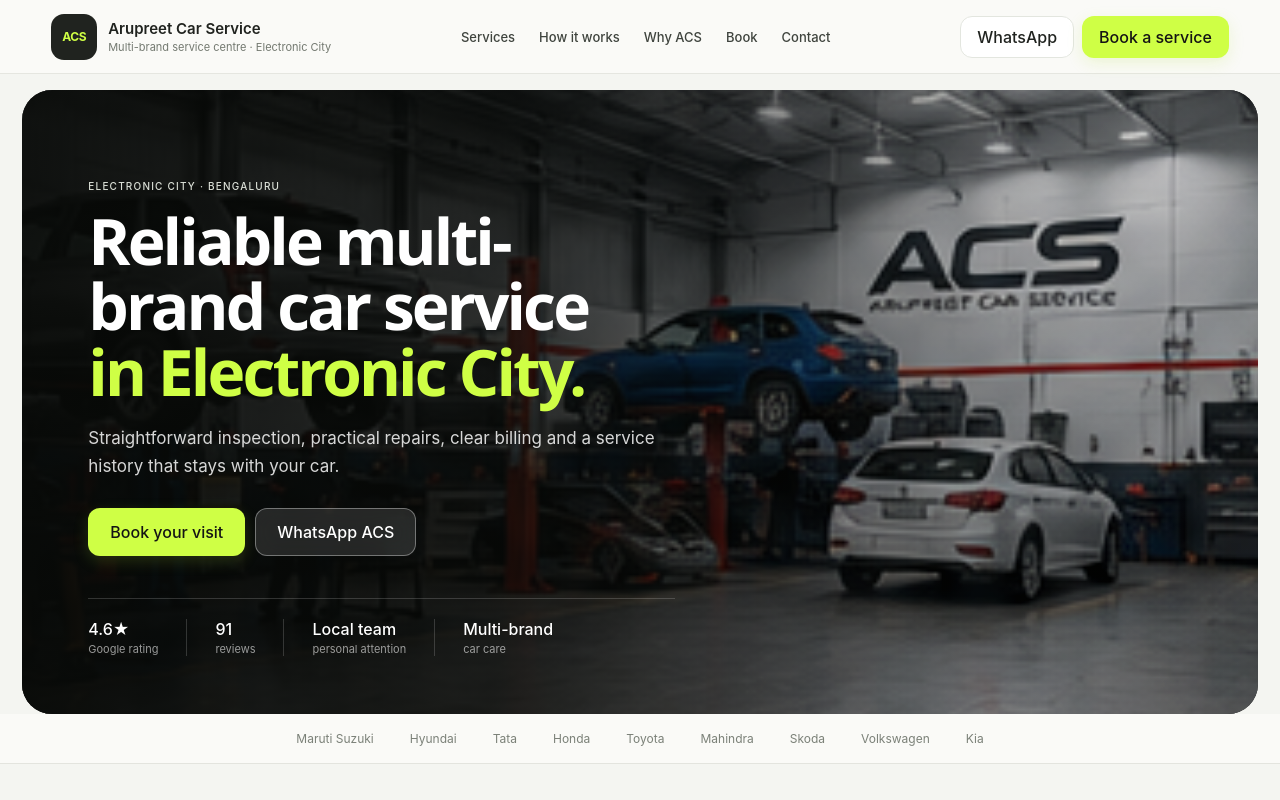
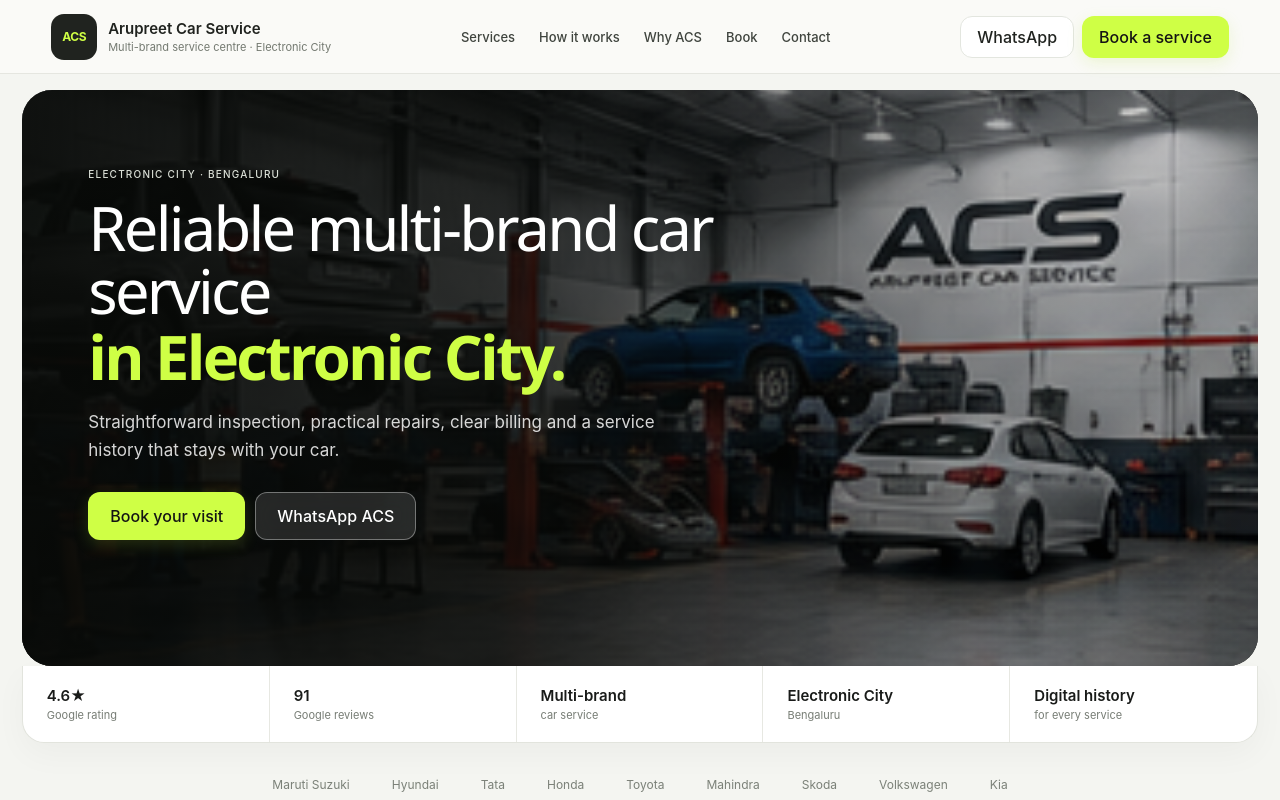
Before and after one commit to abhishek7724/Arupreet_Automotive, a plain HTML site: page index.html in a window 1280 px wide. Shown: the top 800 px of the page. Drawn offline with Linux system fonts and the light colour scheme.

Commit message:
website correction

```diff
--- a/index.html
+++ b/index.html
@@ -1,6 +1,7 @@
 <!doctype html><html lang="en"><head><meta charset="utf-8"><meta name="viewport" content="width=device-width,initial-scale=1"><title>Arupreet Car Service (ACS) | Multi-brand Car Service in Electronic City</title><meta name="description" content="Personal, transparent multi-brand car service, diagnostics and repair in Electronic City, Bengaluru."><link rel="stylesheet" href="styles.css"></head>
 <body class="site-body"><header class="site-nav"><a class="brand" href="#top"><span class="brand-mark">ACS</span><span><b>Arupreet Car Service</b><small>Multi-brand service centre · Electronic City</small></span></a><nav><a href="#services">Services</a><a href="#process">How it works</a><a href="#why">Why ACS</a><a href="#booking">Book</a><a href="#contact">Contact</a></nav><div class="nav-actions"><a class="btn ghost" data-wa-link target="_blank" rel="noopener">WhatsApp</a><a class="btn primary" href="#booking">Book a service</a></div></header>
-<main id="top"><section class="hero-v2"><img class="hero-bg" src="assets/images/workshop.png" alt="Car being serviced in a workshop"><div class="hero-shade"></div><div class="hero-content"><span class="kicker light">Electronic City · Bengaluru</span><h1>Reliable multi-brand car service <em>in Electronic City.</em></h1><p>Straightforward inspection, practical repairs, clear billing and a service history that stays with your car.</p><div class="hero-actions"><a class="btn primary big" href="#booking">Book your visit</a><a class="btn glass big" data-wa-link target="_blank" rel="noopener">WhatsApp ACS</a></div><div class="hero-proof"><span><b>4.6★</b><small>Google rating</small></span><span><b>91</b><small>reviews</small></span><span><b>Local team</b><small>personal attention</small></span><span><b>Multi-brand</b><small>car care</small></span></div></div></section>
+<main id="top"><section class="hero-v2"><img class="hero-bg" src="assets/images/workshop.png" alt="Car being serviced in a workshop"><div class="hero-shade"></div><div class="hero-content"><span class="kicker light">Electronic City · Bengaluru</span><h1><span>Reliable multi-brand car service</span><em>in Electronic City.</em></h1><p>Straightforward inspection, practical repairs, clear billing and a service history that stays with your car.</p><div class="hero-actions"><a class="btn primary big" href="#booking">Book your visit</a><a class="btn glass big" data-wa-link target="_blank" rel="noopener">WhatsApp ACS</a></div></div></section>
+<section class="trust-strip" aria-label="ACS trust highlights"><span><b>4.6★</b><small>Google rating</small></span><span><b>91</b><small>Google reviews</small></span><span><b>Multi-brand</b><small>car service</small></span><span><b>Electronic City</b><small>Bengaluru</small></span><span><b>Digital history</b><small>for every service</small></span></section>
 <section class="brand-strip"><span>Maruti Suzuki</span><span>Hyundai</span><span>Tata</span><span>Honda</span><span>Toyota</span><span>Mahindra</span><span>Skoda</span><span>Volkswagen</span><span>Kia</span></section>
 <section class="section services-section" id="services"><div class="section-head compact-head"><div><span class="kicker">Services</span><h2>Everything your car needs, in one trusted workshop.</h2></div><p>Routine service, diagnostics and repairs for major car brands — with clear advice before the work begins.</p></div><div class="cards service-cards"><article><span class="service-icon">↻</span><h3>Periodic service</h3><p>Engine oil, filters, fluids and scheduled checks for regular maintenance.</p></article><article><span class="service-icon">⌁</span><h3>Diagnostics & repair</h3><p>Inspection-led troubleshooting for noises, warning lights and performance issues.</p></article><article><span class="service-icon">◉</span><h3>Brakes & suspension</h3><p>Brake pads, steering, suspension and wear-related checks and repair.</p></article><article><span class="service-icon">❄</span><h3>AC & electrical</h3><p>Cooling, battery, electrical diagnosis and comfort-related repairs.</p></article><article><span class="service-icon">⚙</span><h3>Engine & mechanical</h3><p>Practical repair support for common mechanical concerns across brands.</p></article><article><span class="service-icon">✦</span><h3>Tyres & wheel care</h3><p>Tyre inspection, rotation, alignment guidance and related maintenance.</p></article></div></section>
 <section class="dark-band" id="process"><div class="section-head light"><div><span class="kicker light">The ACS way</span><h2>Simple from booking to billing.</h2></div><p>A practical workshop process with fewer steps and clear communication.</p></div><div class="process-grid"><article><span>01</span><h3>Book</h3><p>Choose a date online, by phone or WhatsApp. Your booking appears directly in the ACS schedule.</p></article><article><span>02</span><h3>Inspect</h3><p>Drop the car and explain the issue. ACS inspects it and takes a short test drive when useful.</p></article><article><span>03</span><h3>Service</h3><p>ACS carries out the required work. A job card can be printed when needed.</p></article><article><span>04</span><h3>Bill & history</h3><p>Pay, receive a clean digital bill and keep the service history ready for your next visit.</p></article></div></section>
--- a/styles.css
+++ b/styles.css
@@ -280,3 +280,22 @@
 
 @media(max-width:900px){.compact-head{grid-template-columns:1fr;gap:18px}.service-cards{grid-template-columns:repeat(2,1fr)}.hero-proof{flex-wrap:wrap;gap:14px}.hero-proof span{border-right:0;padding-right:12px;margin-right:12px}.feature-list{grid-template-columns:1fr}.site-nav nav{display:none}}
 @media(max-width:650px){.hero-v2{min-height:620px;height:auto}.hero-content{padding:62px 7vw}.hero-content h1{font-size:43px}.hero-proof{display:grid;grid-template-columns:1fr 1fr}.service-cards{grid-template-columns:1fr}.dark-band{padding:58px 5vw}.process-grid{grid-template-columns:1fr}.process-grid article{min-height:auto}.process-grid h3{margin-top:28px}.split{gap:34px}.image-frame img{min-height:300px}}
+
+
+/* =========================================================
+   v0.3.8 — HERO + TRUST STRIP CLEANUP
+   ========================================================= */
+.hero-v2{height:min(610px,72vh);min-height:520px;margin-bottom:0}
+.hero-content{padding:72px 5.2vw;max-width:760px}
+.hero-content h1{max-width:760px;font-size:clamp(42px,4.8vw,68px);line-height:1.02}
+.hero-content h1 span{display:block;color:#fff}
+.hero-content h1 em{display:block;color:var(--accent);margin-top:4px}
+.hero-proof{display:none!important}
+.trust-strip{display:grid;grid-template-columns:repeat(5,minmax(0,1fr));gap:0;margin:0 1.7vw;background:#fff;border:1px solid #e2e4dd;border-top:0;border-radius:0 0 22px 22px;box-shadow:0 12px 32px rgba(25,32,25,.035);overflow:hidden}
+.trust-strip span{display:flex;flex-direction:column;gap:3px;padding:20px 24px;border-right:1px solid #e7e8e2}
+.trust-strip span:last-child{border-right:0}
+.trust-strip b{font-size:15px;font-weight:600;color:#191b19}
+.trust-strip small{font-size:11px;color:#777d75}
+.brand-strip{margin-top:14px;padding:20px 4vw 22px;gap:42px;background:transparent;border-bottom:1px solid #e3e4de}
+@media(max-width:900px){.hero-v2{height:auto;min-height:560px}.trust-strip{grid-template-columns:repeat(3,1fr)}.trust-strip span:nth-child(3){border-right:0}.trust-strip span:nth-child(n+4){border-top:1px solid #e7e8e2}}
+@media(max-width:650px){.hero-v2{min-height:560px}.hero-content{padding:56px 7vw 60px}.hero-content h1{font-size:40px}.trust-strip{grid-template-columns:1fr 1fr;margin:0 10px;border-radius:0 0 18px 18px}.trust-strip span{padding:16px 18px}.trust-strip span:nth-child(odd){border-right:1px solid #e7e8e2}.trust-strip span:nth-child(even){border-right:0}.trust-strip span:nth-child(n+3){border-top:1px solid #e7e8e2}.trust-strip span:last-child{grid-column:1/-1}.brand-strip{margin-top:10px;justify-content:flex-start;flex-wrap:nowrap;overflow-x:auto;padding:16px 18px 18px;gap:30px}}
```
Also changed, not shown: 1 other file.
